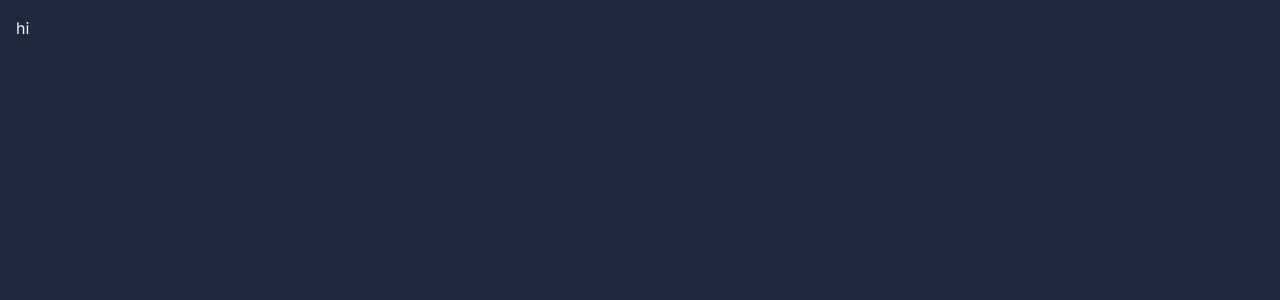
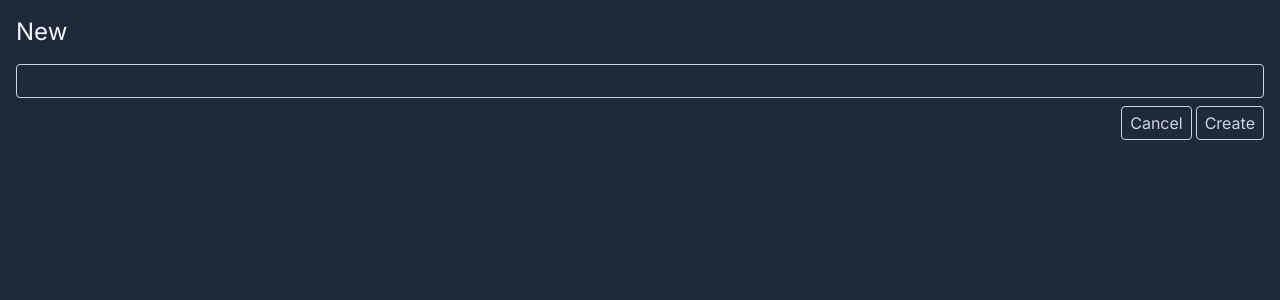
Before and after one commit to ethanw03/app-router, a Next.js app: page /new in a window 1280 px wide. Shown: the top 300 px of the page. Built offline with nearby package versions, Linux system fonts and the light colour scheme.

Commit message:
create new todo page

```diff
--- a/src/app/new/page.tsx
+++ b/src/app/new/page.tsx
@@ -1,3 +1,46 @@
+import Link from 'next/link';
+
+async function createTodo(data: FormData) {
+  'use server';
+
+  const title = data.get('title')?.valueOf();
+  if (typeof title !== 'string' || title.length === 0) {
+    throw new Error('Invalid Title');
+  }
+
+  console.log('createTodo, data:', data);
+}
+
 export default function Page() {
-  return <h1>hi</h1>;
+  return (
+    <>
+      <header className='flex justify-between items-center mb-4'>
+        <h1 className='text-2xl'>New</h1>
+      </header>
+      <form
+        action={createTodo}
+        className='flex gap-2 flex-col'
+      >
+        <input
+          type='text'
+          name='title'
+          className='border border-slate-300 bg-transparent rounded px-2 py-1 outline-none focus-within:border-slate-100'
+        />
+        <div className='flex gap-1 justify-end'>
+          <Link
+            href='..'
+            className='border border-slate-300 text-slate-300 px-2 py-1 rounded hover:bg-slate-700 focus-within:bg-slate-700 outline-none'
+          >
+            Cancel
+          </Link>
+          <button
+            type='submit'
+            className='border border-slate-300 text-slate-300 px-2 py-1 rounded hover:bg-slate-700 focus-within:bg-slate-700 outline-none'
+          >
+            Create
+          </button>
+        </div>
+      </form>
+    </>
+  );
 }
```
